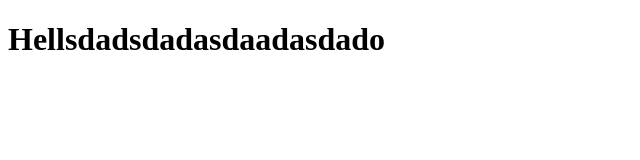
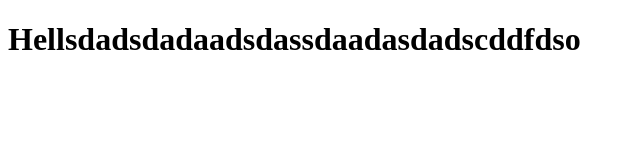
Before and after one commit to abdlphy/WebhookDDH, a plain HTML site: page index.html in a window 1280 px wide. Shown: the whole page, without its empty margins (0-640 px from the left). Drawn offline with Linux system fonts and the light colour scheme.

Commit message:
saddasdas

```diff
--- a/index.html
+++ b/index.html
@@ -6,6 +6,6 @@
     <title>Document</title>
   </head>
   <body>
-    <h1>Hellsdadsdadasdaadasdado</h1>
+    <h1>Hellsdadsdadaadsdassdaadasdadscddfdso</h1>
   </body>
 </html>
```
